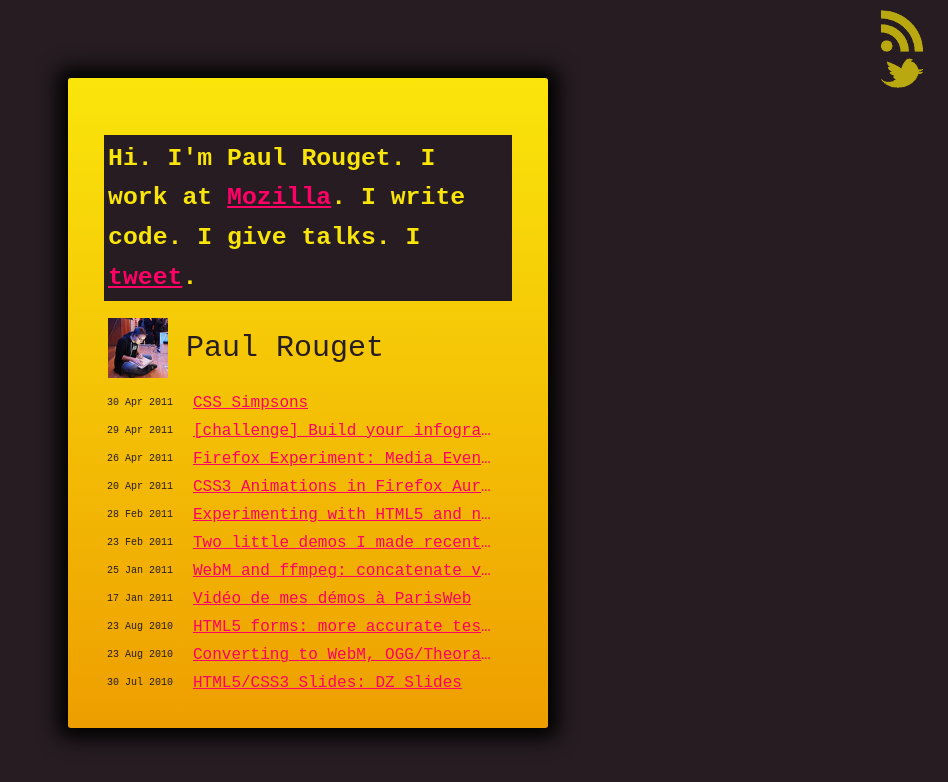
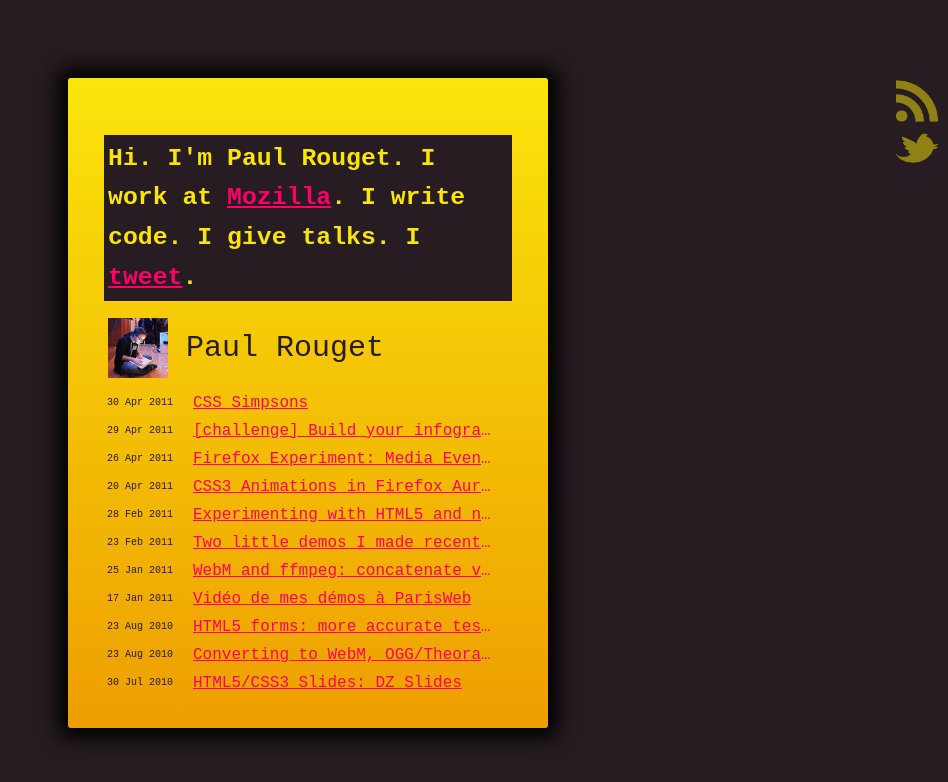
Before and after one commit to paulrouget/paulrouget.github.com, a Jekyll site: the page built from index.html, in a window 1280 px wide. Shown: the top 782 px of the page, without its empty margins (332-1280 px from the left). Built offline with Jekyll 4.4.1, drawn with Linux system fonts in a browser that asks for light colours; some web fonts are replaced.

Commit message:
Changed the atom and twitter buttons.

```diff
--- a/_layouts/post.html
+++ b/_layouts/post.html
@@ -9,10 +9,9 @@
 <title>{{ page.title }}</title>
 
 <header>
-    <a href="http://paulrouget.com/index.xml"><img src="/assets/rss.png"><span>subscribe</span></a>
-    <a href="http://twitter.com/paulrouget"><img src="/assets/bigtwitter.png"><span>follow&nbsp;me&nbsp;on&nbsp;twitter</span></a>
+    <a href="http://paulrouget.com/index.xml" title="subscribe"><img src="/assets/rss.png"></a>
+    <a href="http://twitter.com/paulrouget" title="follow me on twitter"><img src="/assets/bigtwitter.png"></a>
 </header>
-
 
 <article>
     {{ content }}
--- a/css/stickytheme.css
+++ b/css/stickytheme.css
@@ -143,12 +143,9 @@
     padding-right: 4px;
 }
 
-header { position: fixed; top: 10px; right: 10px; }
-header > a { opacity: 0.7;  -moz-transition: 0.3s; -webkit-transition: 0.3s; color: #FAE50B!important; text-decoration: none; font-size: 25px; display: block;}
-header > a > * { vertical-align: middle;}
-header > a > span {max-width: 0px; overflow: hidden; display: inline-block; -moz-transition: 0.3s;  -webkit-transition: 0.3s; margin-left: 15px;}
+header { position: fixed; top: 80px; right: 10px; }
+header > a { opacity: .5;  -moz-transition: 0.3s; -webkit-transition: 0.3s; display: block}
 header > a:hover { opacity: 1;}
-header > a:hover > span { max-width: 300px;}
 
 .highlight {
     background-color: #261C21!important;
--- a/index.html
+++ b/index.html
@@ -13,8 +13,8 @@
 <title>Paul Rouget</title>
 
 <header>
-    <a href="http://paulrouget.com/index.xml"><img src="/assets/rss.png"><span>subscribe</span></a>
-    <a href="http://twitter.com/paulrouget"><img src="/assets/bigtwitter.png"><span>follow&nbsp;me&nbsp;on&nbsp;twitter</span></a>
+    <a href="http://paulrouget.com/index.xml" title="subscribe"><img src="/assets/rss.png"></a>
+    <a href="http://twitter.com/paulrouget" title="follow me on twitter"><img src="/assets/bigtwitter.png"></a>
 </header>
 
 <article id="home">
```
